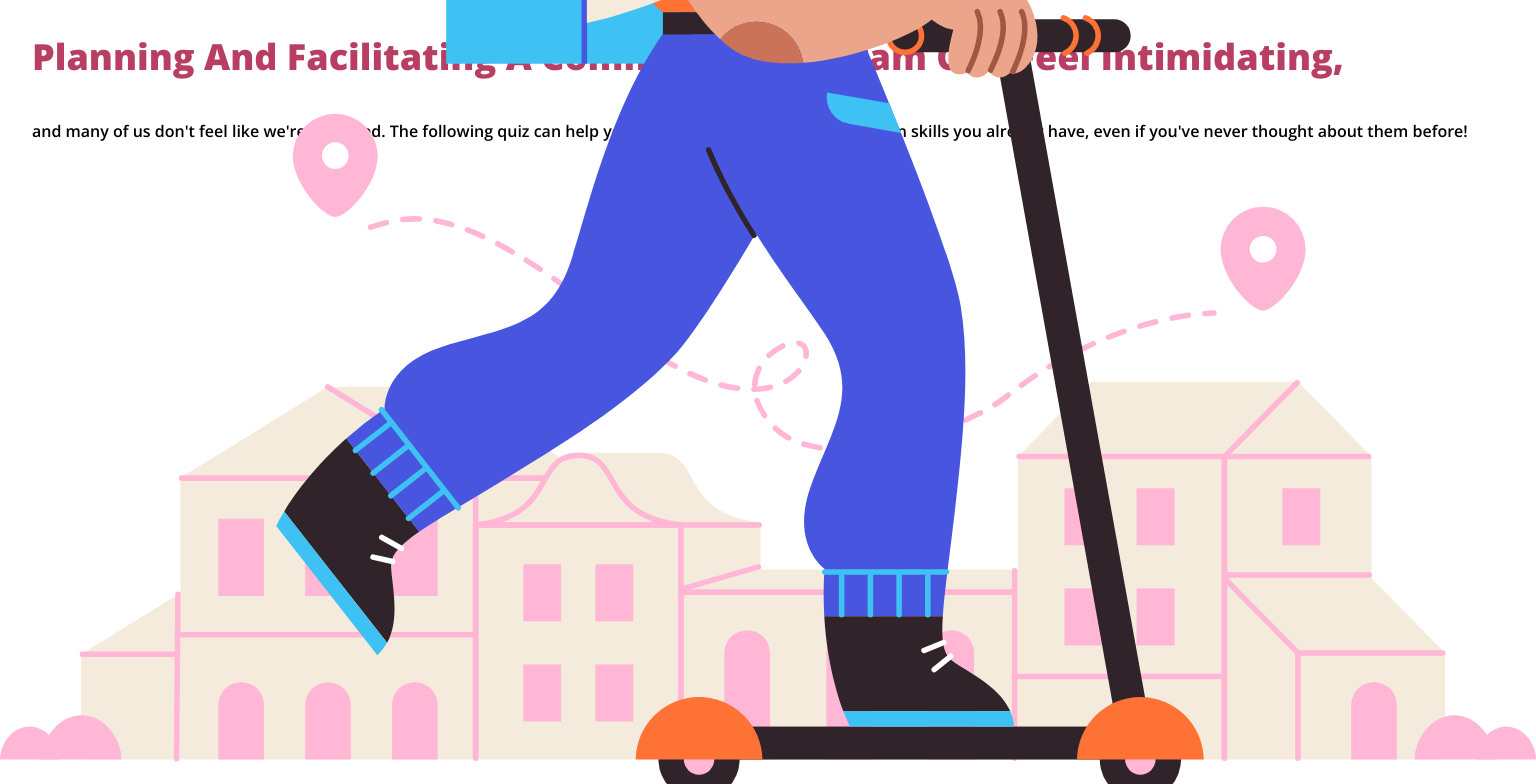
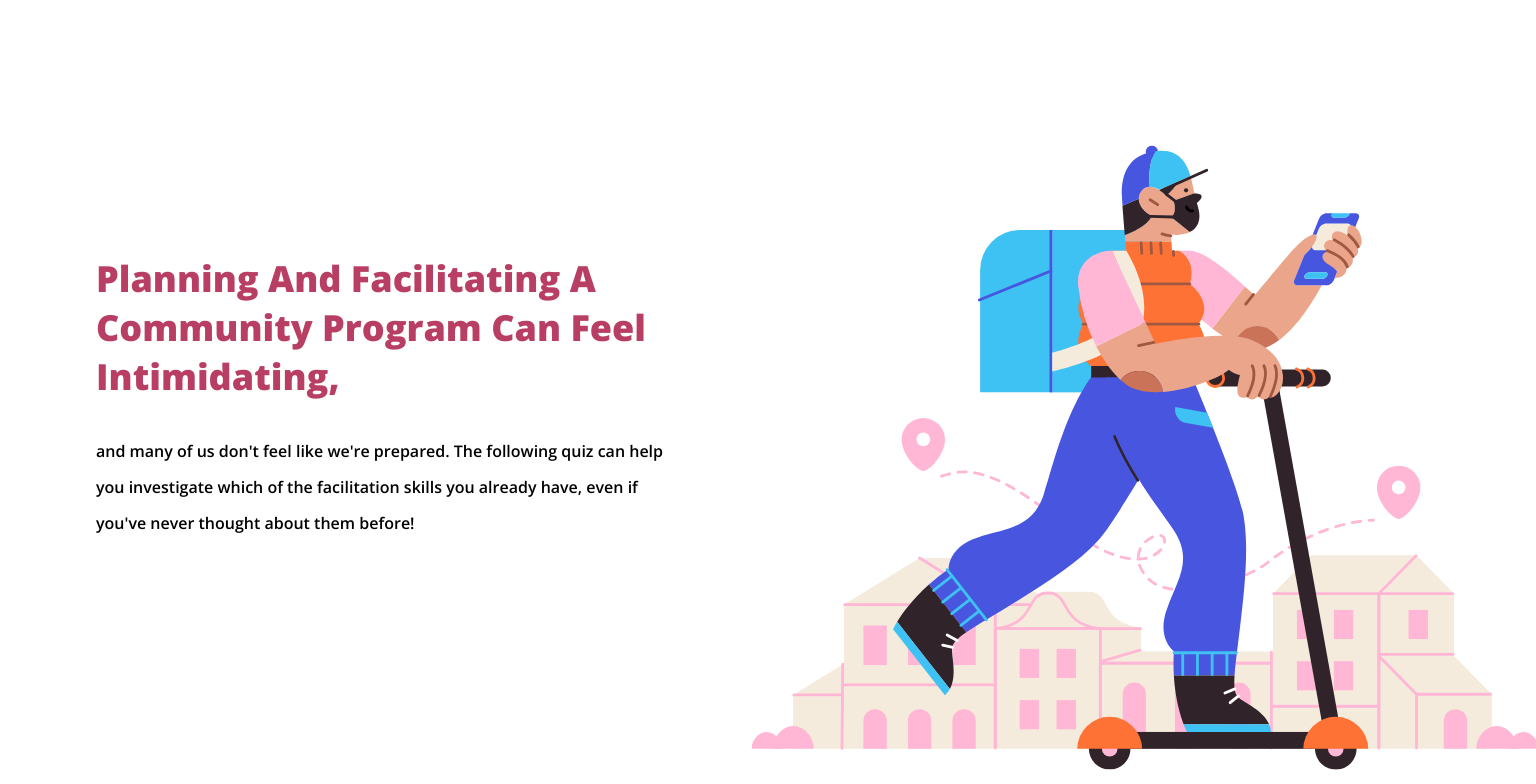
Before and after one commit to loreleim/alagame, a React (Create React App) app: page / in a window 1536 px wide. Shown: the top 784 px of the page. Built offline with nearby package versions, Linux system fonts and the light colour scheme.

Commit message:
desktop styling 1.1 for hero component

```diff
--- a/src/components/hero/index.module.scss
+++ b/src/components/hero/index.module.scss
@@ -5,6 +5,8 @@
   width: 100vw;
   height: 100vh;
   padding: 2rem;
+  position: relative;
+  overflow: hidden;
 }
 
 .heroContainer h2 {
@@ -23,3 +25,56 @@
   left: 0;
   transform: scale(1);
 }
+
+/*Media Queries*/
+/* Larger than tablet (also point when grid becomes active) */
+@media (min-width: 680px) {
+  .heroImage {
+    height: 60vh;
+    right: 0;
+    bottom: 0;
+    margin: 0 auto;
+  }
+}
+
+/* Larger than tablet */
+@media (min-width: 750px) {
+}
+
+/* Larger than desktop */
+@media (min-width: 1000px) {
+  .heroImage {
+    margin: 0;
+    left: auto;
+    right: auto;
+    top: auto;
+    margin: none;
+
+    bottom: 8vh;
+    transform: scale(1.3) translateX(55%);
+    position: relative;
+  }
+
+  .heroLeft {
+    width: 50%;
+    display: inline-block;
+    transform: translateY(50%);
+  }
+}
+
+/* Larger than Desktop HD */
+@media (min-width: 1388px) {
+  .heroImage {
+    transform: scale(1.3) translate(20%, 40%);
+  }
+
+  .heroLeft {
+    margin-left: 4rem;
+    width: 40%;
+    transform: translateY(10%);
+  }
+}
+
+/* For TV Screens & Projectors */
+@media (min-width: 2000px) {
+}
```
